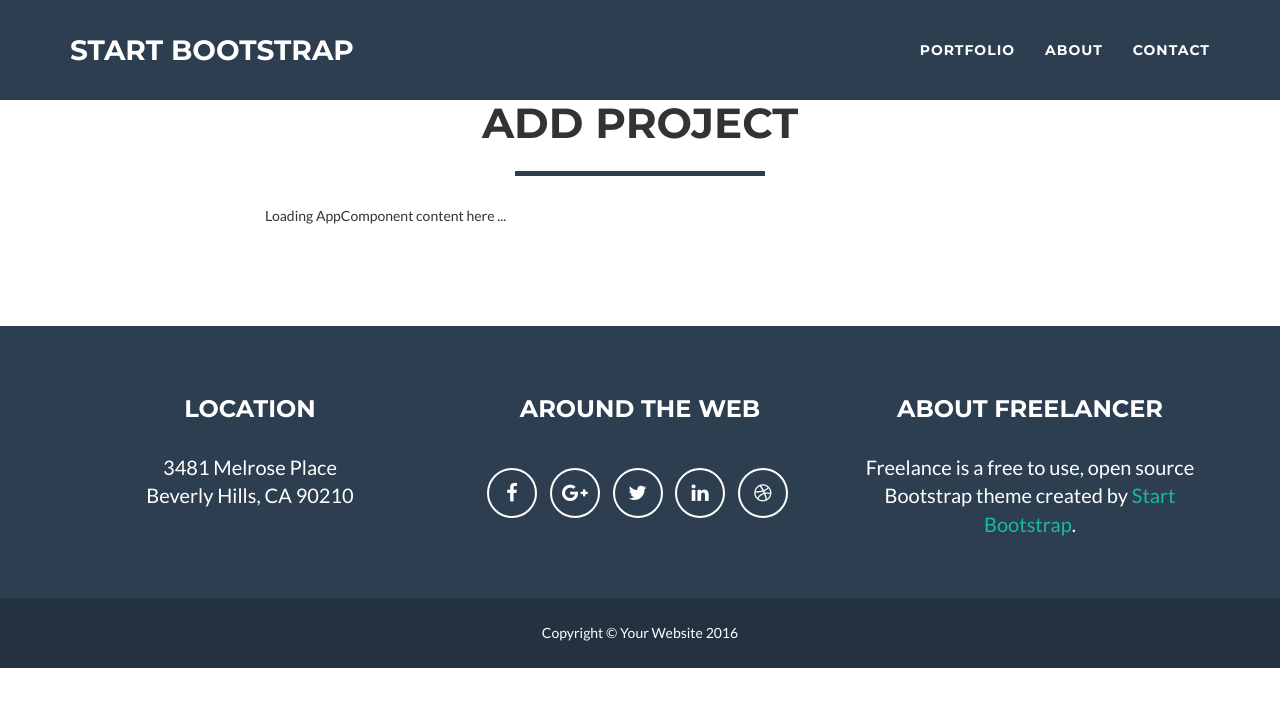
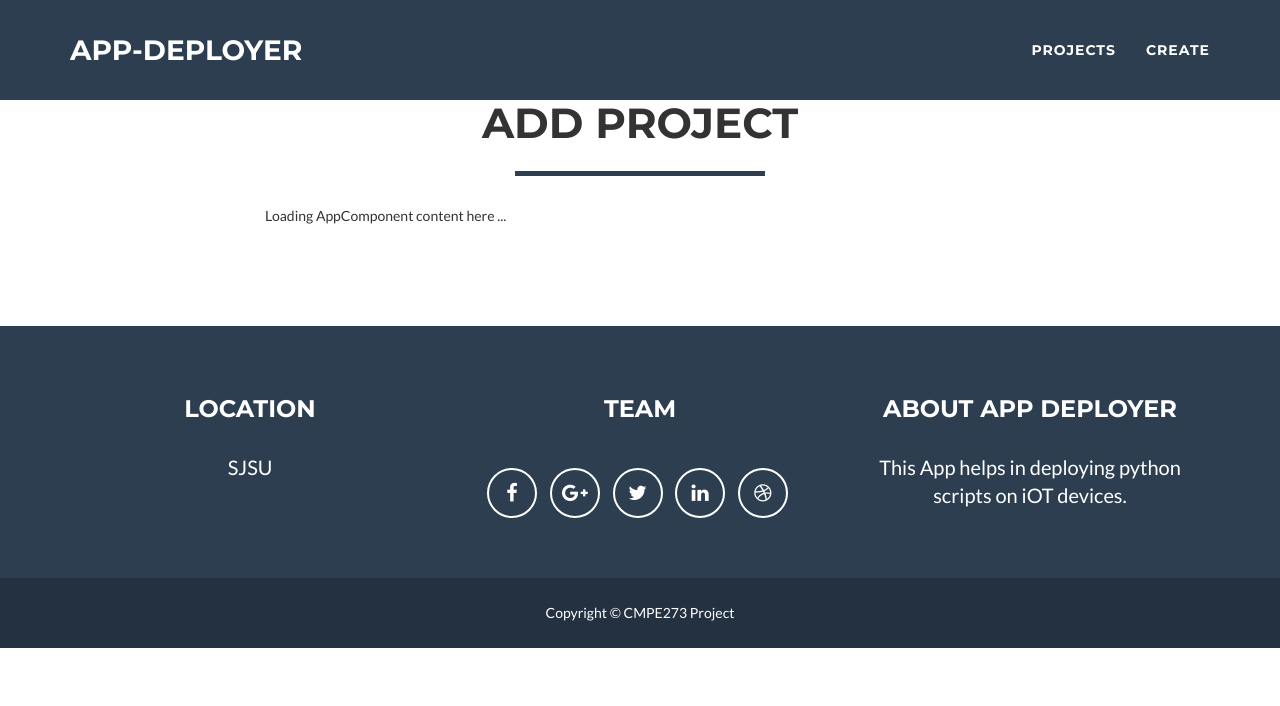
Before and after one commit to neilthaker07/app-deployer, a website with bundled scripts: page ui/src/index.html in a window 1280 px wide. Built offline with nearby package versions, Linux system fonts and the light colour scheme; some packages are replaced by stand-ins of ours; files whose address does not match are found by name.

Commit message:
Clean up

```diff
--- a/ui/src/index.html
+++ b/ui/src/index.html
@@ -9,7 +9,7 @@
     <meta name="description" content="">
     <meta name="author" content="">
 
-    <title>Freelancer - Start Bootstrap Theme</title>
+    <title>App-Deployer</title>
 
     <!-- Bootstrap Core CSS -->
     <link href="vendor/bootstrap/css/bootstrap.min.css" rel="stylesheet">
@@ -51,7 +51,7 @@
                 <button type="button" class="navbar-toggle" data-toggle="collapse" data-target="#bs-example-navbar-collapse-1">
                     <span class="sr-only">Toggle navigation</span> Menu <i class="fa fa-bars"></i>
                 </button>
-                <a class="navbar-brand" href="#page-top">Start Bootstrap</a>
+                <a class="navbar-brand" href="#page-top">App-Deployer</a>
             </div>
 
             <!-- Collect the nav links, forms, and other content for toggling -->
@@ -61,14 +61,12 @@
                         <a href="#page-top"></a>
                     </li>
                     <li class="page-scroll">
-                        <a href="#portfolio">Portfolio</a>
+                        <a href="#portfolio">Projects</a>
                     </li>
                     <li class="page-scroll">
-                        <a href="#about">About</a>
+                        <a href="#create">Create</a>
                     </li>
-                    <li class="page-scroll">
-                        <a href="#contact">Contact</a>
-                    </li>
+
                 </ul>
             </div>
             <!-- /.navbar-collapse -->
@@ -192,7 +190,7 @@
     </section>
 -->
     <!-- Contact Section -->
-    <section id="contact">
+    <section id="create">
         <div class="container">
             <div class="row">
                 <div class="col-lg-12 text-center">
@@ -221,11 +219,10 @@
                 <div class="row">
                     <div class="footer-col col-md-4">
                         <h3>Location</h3>
-                        <p>3481 Melrose Place
-                            <br>Beverly Hills, CA 90210</p>
+                        <p>SJSU
                     </div>
                     <div class="footer-col col-md-4">
-                        <h3>Around the Web</h3>
+                        <h3>Team</h3>
                         <ul class="list-inline">
                             <li>
                                 <a href="#" class="btn-social btn-outline"><span class="sr-only">Facebook</span><i class="fa fa-fw fa-facebook"></i></a>
@@ -245,8 +242,8 @@
                         </ul>
                     </div>
                     <div class="footer-col col-md-4">
-                        <h3>About Freelancer</h3>
-                        <p>Freelance is a free to use, open source Bootstrap theme created by <a href="http://startbootstrap.com">Start Bootstrap</a>.</p>
+                        <h3>About App Deployer</h3>
+                        <p>This App helps in deploying python scripts on iOT devices.</p>
                     </div>
                 </div>
             </div>
@@ -255,7 +252,7 @@
             <div class="container">
                 <div class="row">
                     <div class="col-lg-12">
-                        Copyright &copy; Your Website 2016
+                        Copyright &copy; CMPE273 Project
                     </div>
                 </div>
             </div>
@@ -269,7 +266,7 @@
         </a>
     </div>
 
-    <!-- Portfolio Modals -->
+    <!-- Portfolio Modals
     <div class="portfolio-modal modal fade" id="portfolioModal1" tabindex="-1" role="dialog" aria-hidden="true">
         <div class="modal-content">
             <div class="close-modal" data-dismiss="modal">
@@ -492,7 +489,7 @@
             </div>
         </div>
     </div>
-
+-->
     <!-- jQuery -->
     <script src="vendor/jquery/jquery.min.js"></script>
 
```
